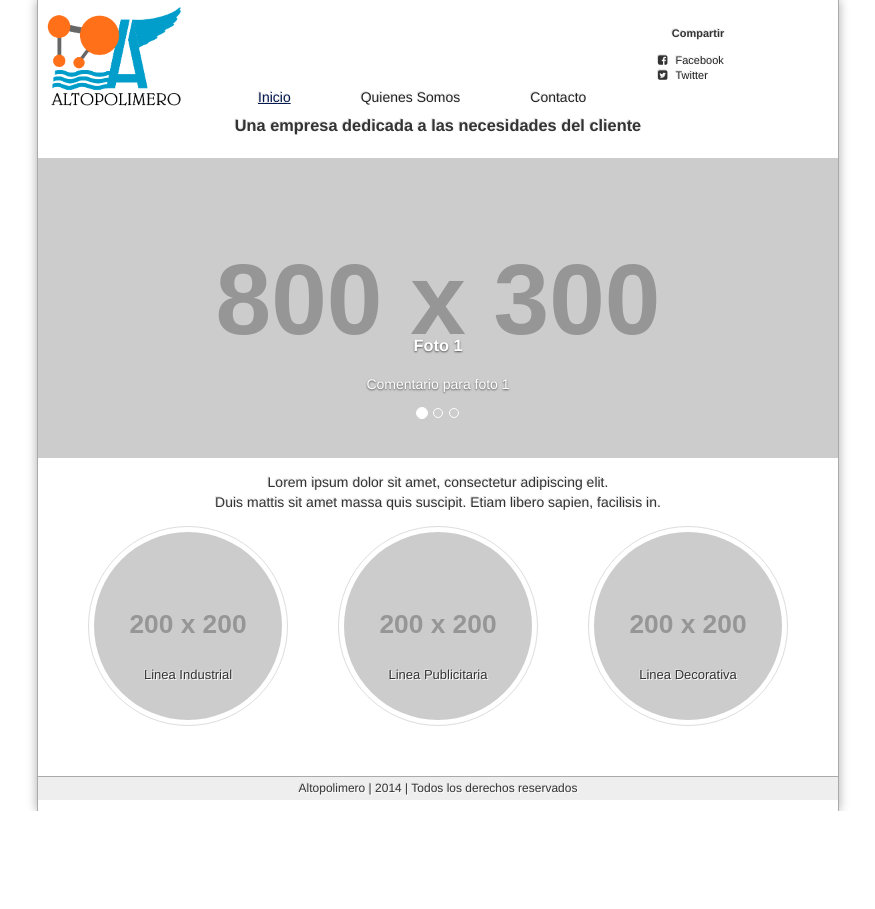
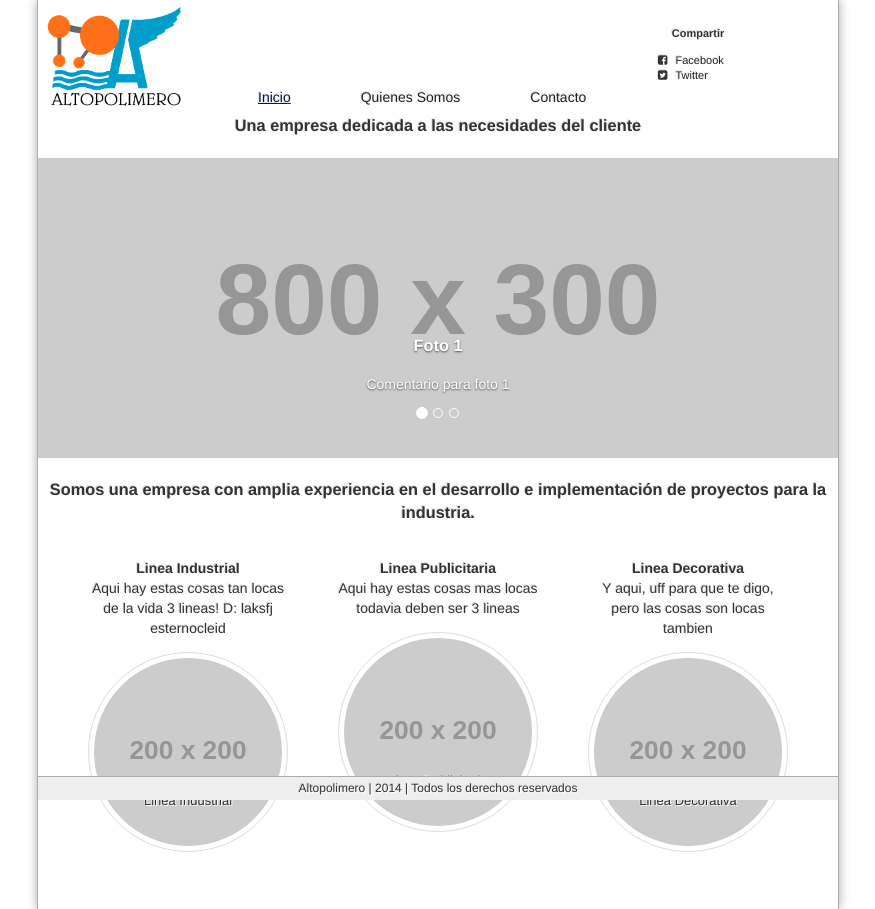
Before and after one commit to degva/alt-pol, a PHP site: page / in a window 1280 px wide. Shown: the whole page, without its empty margins (202-1077 px from the left). Before the commit the page ends 811 px from the top, so only its background shows below. Run offline with PHP 8.4, Linux system fonts and the light colour scheme; grey boxes labelled with a size stand in for pictures from a placeholder-image service; some libraries are stand-ins or nearby versions.

Commit message:
Agregue un pedazo pequeno

```diff
--- a/css/main.css
+++ b/css/main.css
@@ -213,7 +213,7 @@ a.rs:hover {
 
 #bubbles {
 	/* left: 38px; */
-	height: 260px;
+	height: 340px;
 }
 
 	#bubbles.bubbles-out {
--- a/index.php
+++ b/index.php
@@ -68,35 +68,38 @@
 			</div>
 		</div>
 	</div>
-
-	<!-- Controls -->
-	<!--
-	<a class="left carousel-control" href="#carousel-example-generic" data-slide="prev">
-		<span class="glyphicon glyphicon-chevron-left"></span>
-	</a>
-	<a class="right carousel-control" href="#carousel-example-generic" data-slide="next">
-		<span class="glyphicon glyphicon-chevron-right"></span>
-	</a>
-	-->
 </div>
 				<!-- END CAROUSEL -->
-
-				<p>Lorem ipsum dolor sit amet, consectetur adipiscing elit.<br> Duis mattis sit amet massa quis suscipit. Etiam libero sapien, facilisis in. </p>
+				<br />
+				<h3 class='center width-pri'>Somos una empresa con amplia experiencia en el desarrollo e implementaci&oacuten de proyectos para la industria.</h3>
+				<br />
 				</div> <!-- /#welcomer -->
 				<div id='bubbles' class='center width-pri'>
 					<div class='bub bub-old-ind' target='industrial' onclick="document.location.href = '#industrial'">
+						<p class='small-context'>
+							<b>Linea Industrial</b> <br />
+							Aqui hay estas cosas tan locas de la vida 3 lineas! D: laksfj esternocleid
+						</p>
 						<img class='big-btn' src='http://placehold.it/200x200'>
 						<!-- <img class='small-btn' src='http://placehold.it/50x50x'> -->
 						<h4 class='small-btn'>Industrial</h4>
 						<small class='center'>Linea Industrial</small>
 					</div>
 					<div class='bub bub-old-pub' target='publicitaria' onclick="document.location.href = '#publicitaria'">
+						<p class='small-context'>
+							<b>Linea Publicitaria</b> <br />
+							Aqui hay estas cosas mas locas todavia deben ser 3 lineas
+						</p>
 						<img class='big-btn' src='http://placehold.it/200x200'>
 						<!-- <img class='small-btn' src='http://placehold.it/50x50'> -->
 						<h4 class='small-btn'>Publicitaria</h4>
 						<small class='center'>Linea Publicitaria</small>
 					</div>
 					<div class='bub bub-old-dec' target='decorativa' onclick="document.location.href = '#decorativa'">
+						<p class='small-context'>
+							<b>Linea Decorativa</b> <br />
+							Y aqui, uff para que te digo, pero las cosas son locas tambien
+						</p>
 						<img class='big-btn' src='http://placehold.it/200x200'>
 						<!-- <img class='small-btn' src='http://placehold.it/50x50'> -->
 						<h4 class='small-btn'>Decorativa</h4>
--- a/js/movements.js
+++ b/js/movements.js
@@ -77,6 +77,7 @@ $(document).ready(function() {
 		$('#welcomer').fadeOut('blind'); // toggle no parece funcionar bien .-.
 		$('#bubbles').fadeOut('fast');
 		$('.bub img.big-btn').fadeOut('fast');
+		$('.bub p.small-context').fadeOut('fast');
 		$('#-menu-inicio').removeClass('active');
 		setTimeout(function() {
 			// $('.bub').css({'height': '60px','width': '60px','margin-left': '162px'});
@@ -101,6 +102,7 @@ $(document).ready(function() {
 		$('#bubbles').removeClass('bubbles-out');
 			$('.bub').removeClass('bub-old');
 			$('.bub img.big-btn').fadeIn('slow');
+			$('.bub p.small-context').fadeIn('slow');
 			$('#bubbles').fadeIn('slow');
 			$('.bub small').fadeIn(1000);
 			$('#welcomer').toggle('blind');
```
